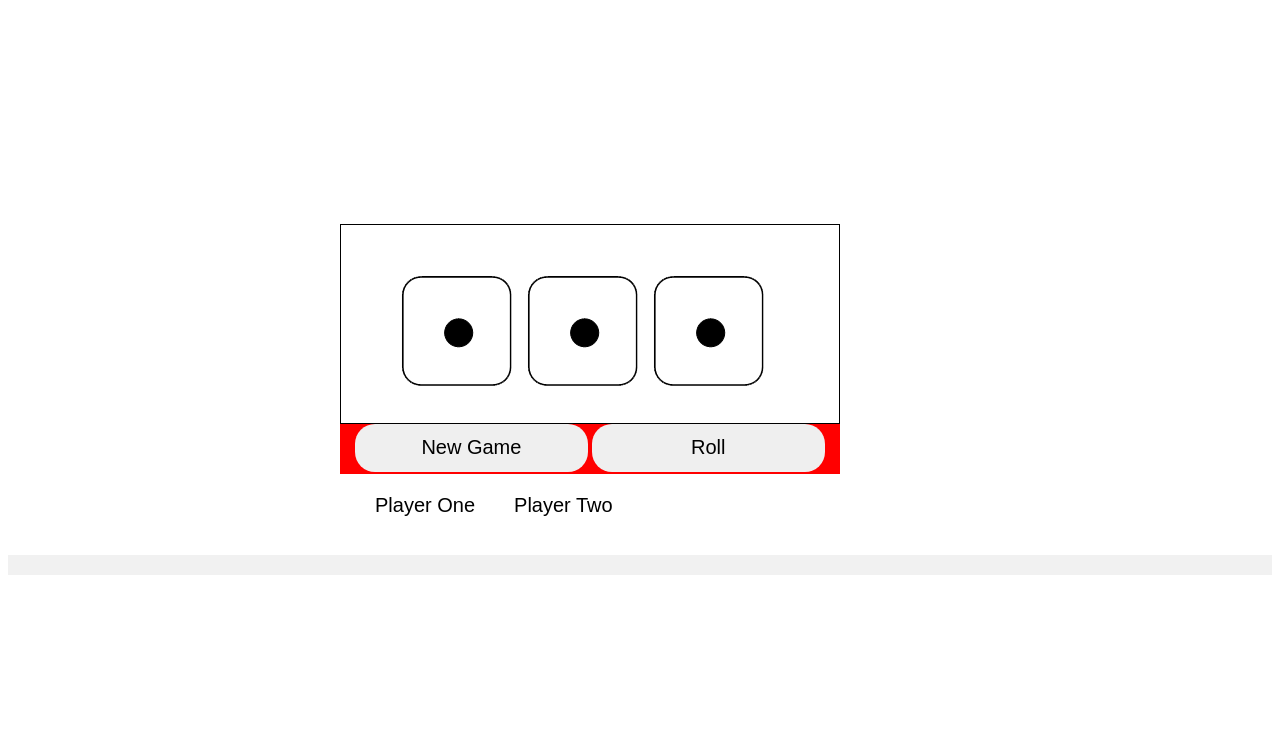
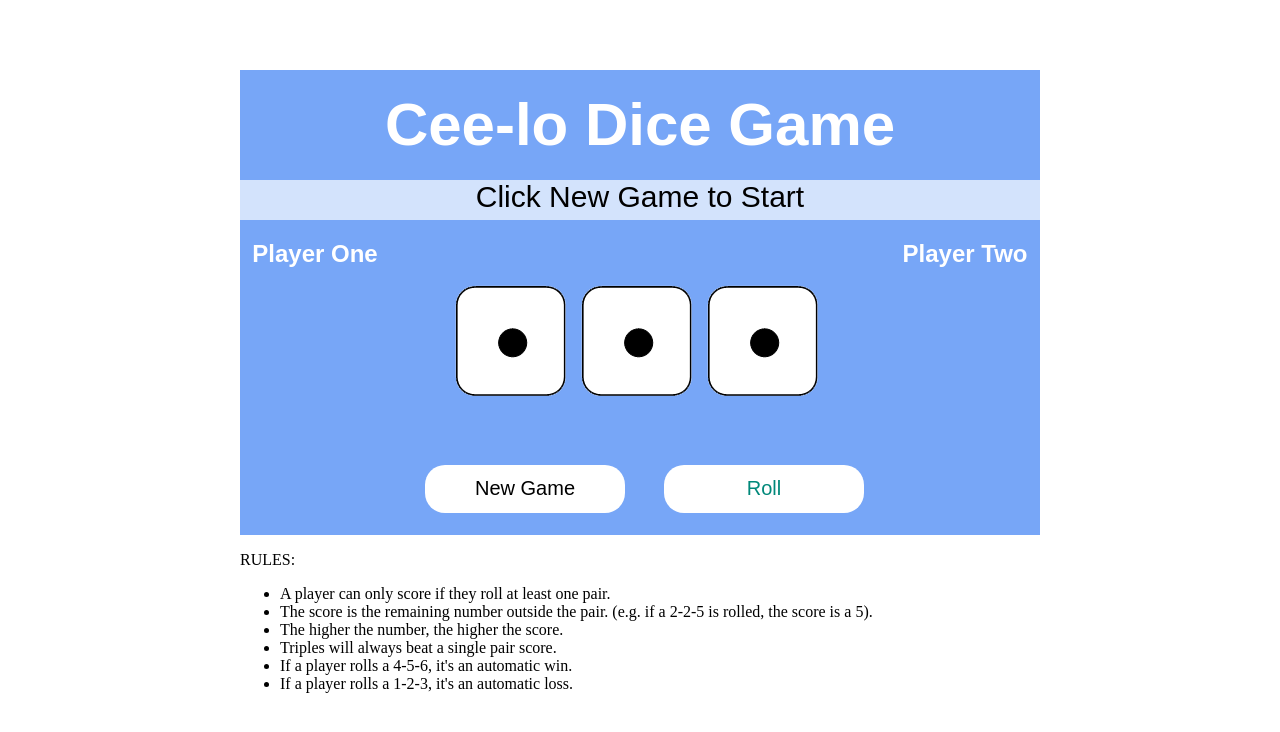
Before and after one commit to Malessi5/cee-lo, a plain HTML site: page index.html in a window 1280 px wide. Drawn offline with Linux system fonts and the light colour scheme.

Commit message:
updated colors and fixed issues

```diff
--- a/index.html
+++ b/index.html
@@ -2,43 +2,69 @@
 <html>
     <head>
         <link rel="stylesheet" href="style.css">
+        <title>Ceel-lo Dice Game</title>
     </head>
     <body>
+
         <div id ="container">
+            <div id = "game-title">
+                <h1>Cee-lo Dice Game</h1>
+            </div>
             <div id = "banner">
-                <p></p>
+            </div>
+
+        <div id="dice-score">
+            <div id="player-one" >
+                <h2 id = "p1">Player One</h2>
+                <div class = "scores" id = "player-one-score">
+
+                </div>
             </div>
         <div id = "dice-container">
             <div class = "dice"><img id = "one" src="images/dice1.png"></div>
             <div class = "dice"><img id = "two" src="images/dice1.png"></div>
             <div class = "dice"><img id = "three" src="images/dice1.png"></div>
         </div>
-
-        <div id = "buttons">
-            <button id = "start-btn">New Game</button>
-            <button id = "roll-btn">Roll</button>
-        </div>
-
-        <div id = "current-score">
-        </div>
-        <div>
-            <div class = "scores">
-                <p>Player One</p>
-            </div>
-            <div class = "scores">
-                <p>Player Two</p>
-            </div>
-        </div>
-        <div>
-            <div class = "scores" id = "player-one-score">
-
-            </div>
+        <div id="player-two" >
+            <h2 id = "p2">Player Two</h2>
             <div class = "scores" id = "player-two-score">
 
             </div>
         </div>
+        </div>
+        <div id = "current-score">
+        </div>
+        <div id = "buttons">
+            <button id = "start-btn">New Game</button>
+            <button id = "roll-btn" disabled>Roll</button>
+        </div>
+
+
+
+
     </div>
-
+    <div id = "rules">
+        <p>RULES:</p>
+        <ul>
+            <li>A player can only score if they roll at least one pair.
+            </li>
+            <li>
+                The score is the remaining number outside the pair. (e.g. if a 2-2-5 is rolled, the score is a 5).
+            </li>
+            <li>
+                The higher the number, the higher the score.
+            </li>
+            <li>
+                Triples will always beat a single pair score.
+            </li>
+            <li>
+                If a player rolls a 4-5-6, it's an automatic win.
+            </li>
+            <li>
+                If a player rolls a 1-2-3, it's an automatic loss.
+            </li>
+        </ul>
+    </div>
     </body>
     <footer>
         <script src = "script2.js" defer></script>
--- a/script2.js
+++ b/script2.js
@@ -7,11 +7,19 @@ const banner = document.getElementById("banner");
 const scoreBanner = document.getElementById("current-score");
 const p1Score = document.getElementById("player-one-score");
 const p2Score = document.getElementById("player-two-score");
+const playerOne = document.getElementById("p1");
+const playerTwo = document.getElementById("p2");
 
 let p1Turn = true;
 let currentPlayer;
 const player1 = ["Player One",0];
 const player2 = ["Player Two",0];
+
+function clickToStart(){
+banner.textContent = "Click New Game to Start"
+};
+
+clickToStart();
 
 startBtn.addEventListener("click", startGame);
 
@@ -24,6 +32,10 @@ function startGame(){
     banner.textContent = "Player One's turn to roll";
     scoreReset();
     rollBtn.disabled = false;
+    playerOne.style.backgroundColor = "#D3E3FC";
+    playerOne.style.color = "#000"
+    playerTwo.style.backgroundColor = "";
+    playerTwo.style.color = ""
 }
 
 function handleClick(){
@@ -31,6 +43,10 @@ function handleClick(){
         currentPlayer = player1;
 
     } else {
+        playerTwo.style.backgroundColor="#D3E3FC";
+        playerTwo.style.color = "#000"
+        playerOne.style.color = ""
+        playerOne.style.backgroundColor = "";
         currentPlayer = player2;
     }
 
@@ -93,24 +109,6 @@ function showRoll(roll){
     die3.src = diceImg(roll[2]);
 }
 
-function showScore(score){
-    if (p1Turn == true) {
-        if (score > 6){
-            score = score/3;
-            p1Score.textContent = "Triple" + score + "'s";
-        } else{
-        p1Score.textContent = score;
-        }
-
-    } else {
-        if (score > 6){
-            score = score/3;
-            p2Score.textContent = "Triple" + score + "'s";}
-            else{
-            p2Score.textContent = score;
-            }
-    }
-}
 
 function clearDice(){
     die1.src = "images/dice1.png";
@@ -127,35 +125,43 @@ if (roll[0] === 4 && roll[1] === 5 && roll[2] === 6){
     //player wins
     console.log (currentPlayer + " Automatic win!");
     banner.textContent = currentPlayer + " Automatic win!";
+    scoreBanner.textContent = currentPlayer + " Wins!"
     //end game
-    startGame();
+
+    rollBtn.disabled = true;
     };
+
 };
 
 function check123(roll,player){
     if  (roll[0] === 1 && roll[1] === 2 && roll[2] === 3){
         //player loses
         console.log (player + " Automatic loss!");
-        banner.textContent = currentPlayer + " Automatic loss!";
+        banner.textContent = player + " Automatic loss!";
+        scoreBanner.textContent = player + " Loses!"
         //end game
-        startGame();
+        rollBtn.disabled = true;
     };
+
 };
 
 function reroll(roll,player){
+
+    if (!(roll[0] === 4 && roll[1] === 5 && roll[2] === 6) && !(roll[0] === 1 && roll[1] === 2 && roll[2] === 3)){
     if (roll[0] !== roll[1] && roll[1] !== roll[2]){
-        console.log("Roll again "+player);
+        console.log("Roll again, "+player);
         scoreBanner.textContent = "Roll again "+ player;
        // handleClick();
     }
 }
+};
 
 function checkScore(roll,player){
     if (roll[0] === roll[1] && roll[1] === roll[2]) {
         //player scores triple
         console.log(player + " has triple " + roll[0]+"s");
         scoreBanner.textContent = player + " rolled triple " + roll[0]+"s";
-        showScore(roll[0]);
+        showScore(roll[0]*3);
         swapTurns();
         return roll[0] * 3;
 
@@ -175,6 +181,24 @@ function checkScore(roll,player){
         swapTurns();
         return roll[0];
 
+    }
+}
+
+function showScore(score){
+    if (p1Turn == true) {
+        if (score > 6){
+            p1Score.textContent = "Triple " + score/3 + "'s";
+        } else{
+        p1Score.textContent = score;
+        }
+
+    } else {
+        if (score > 6){
+
+            p2Score.textContent = "Triple " + score/3 + "'s";}
+            else{
+            p2Score.textContent = score;
+            }
     }
 }
 
--- a/style.css
+++ b/style.css
@@ -3,7 +3,7 @@
     height: 112px;
     width: 112px;
     display: inline-block;
-    background-color:white;
+    background-color:#77A6F7;
     margin-top:50px;
     margin-left: 10px;
     font-family: Arial, Helvetica, sans-serif;
@@ -14,63 +14,130 @@
 #dice-container {
     width: 500px;
     height: 200px;
-    background-color: white;
+    background-color: #77A6F7;
     display: inline-block;
-    padding-left:50px;
+    padding-left:55px;
     padding-right:20px;
     box-sizing: border-box;
-    border-width: 1px;
-    border-color:black;
-    border-style:solid;
 
+    margin-top: 15px;
 }
 
 #buttons {
-    width: 485px;
+    width: 500px;
     height: 50px;
-    background-color: red;
+    background-color: #77A6F7;
     display: inline-block;
-    padding-left: 15px;
+    margin-left: 150px;
+    margin-bottom: 20px;
 }
 
 button {
-    width: 48%;
+    width: 40%;
     height: 95%;
-    margin:auto;
+    margin-left:35px;;
     font-family: Arial, Helvetica, sans-serif;
     font-size: 20px;
     border-radius: 20px;
     border-width:0px;
+    background-color:#FFF;
+    color: #000;
+}
+
+button:disabled{
+    color:#00887A;
 }
 
 button:hover:enabled {
-    color: white;
-    background-color: black;
+    color: #FFF;
+    background-color: #00887A;
 }
 
-.banner{
-    width: 425px;
-    height: 20px;
-    display:block;
-    background-color: red;
+#banner{
+    width: 800px;
+    height: 40px;
+    background-color: #D3E3FC;
+    font-family: Arial, Helvetica, sans-serif;
+    font-size:30px;
+    text-align: center;
+    vertical-align: middle;
 }
 
-.scores {
-    display: inline-block;
-    padding-left: 35px;
+#current-score{
+    width: 800px;
+    height: 30px;
+    background-color: #77A6F7;
+    color: white;
     font-family: Arial, Helvetica, sans-serif;
-    font-size: 20px;
+    font-size:20px;
+    text-align: center;
+
 }
+
 
 #container {
     width:800px;
     margin:auto;
+    margin-top: 70px;
+    padding-top: 20px;
+    background-color:#77A6F7;
+    justify-content: center;
 
-    padding-left:200px;
-    padding-top: 200px;
 }
 
 footer {
-    background-color: #f1f1f1;
+
     padding: 10px;
   }
+
+  h1{
+      text-align: center;
+      font-family: Arial, Helvetica, sans-serif;
+      font-size: 60px;
+      margin-top: 0px;
+      margin-bottom:0px;
+      color:white;
+  }
+
+  #game-title {
+      width:100%;
+      height: 60px;
+      margin-bottom: 30px;
+  }
+
+  #dice-score {
+      display: inline-block;
+      background-color: #77A6F7;
+      width: 800px;
+  }
+
+  #player-one {
+      float:left;
+      width:150px;
+  }
+
+  #player-two {
+    float:right;
+    width:150px;
+}
+
+h2 {
+    text-align: center;
+    font-family: Arial, Helvetica, sans-serif;
+    color: #FFFFFF;
+}
+
+
+.scores {
+
+    font-family: Arial, Helvetica, sans-serif;
+    font-size: 40px;
+    text-align: center;
+    vertical-align:middle;
+    color:#FFF;
+}
+
+#rules{
+    margin:auto;
+    width: 800px;
+}
```
